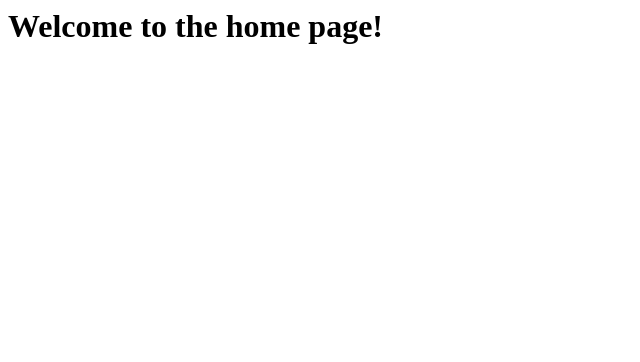
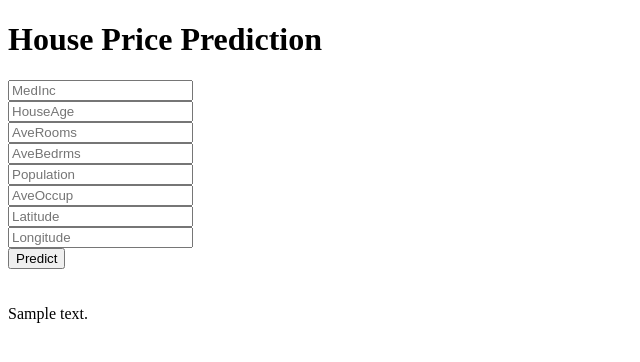
Before and after one commit to Ari-19/California_housing-Prediction, a Flask app: template templates/home.html in a window 1280 px wide. Shown: the top 362 px of the page, without its empty margins (0-640 px from the left). Run offline with Flask 3, Linux system fonts and the light colour scheme; the template is opened without the code that fills it: most values are stand-ins (such as "Sample title", 1, 10 or a date in 2020); parts of the project's set-up code (start-up, migrations or seed data) failed here and were passed over.

Commit message:
The Web Application Is Ready

```diff
--- a/requirements.txt
+++ b/requirements.txt
@@ -4,3 +4,4 @@ pandas
 numpy
 matplotlib
 seaborn
+gunicorn
--- a/templates/home.html
+++ b/templates/home.html
@@ -1,3 +1,30 @@
-<h1>
-    Welcome to the home page!
-</h1>
+<!DOCTYPE html>
+<html>
+<head>
+    <meta charset="UTF-8">
+    <title>ML API</title>
+    <link href='https://fonts.googleapis.com/css?family=Pacifico' rel='stylesheet' type='text/css'>
+    <link href='https://fonts.googleapis.com/css?family=Arimo' rel='stylesheet' type='text/css'>
+    <link href='https://fonts.googleapis.com/css?family=Hind:300' rel='stylesheet' type='text/css'>
+    <link href='https://fonts.googleapis.com/css?family=Open+Sans+Condensed:300' rel='stylesheet' type='text/css'>
+</head>
+<body>
+    <div class="login">
+        <h1>House Price Prediction</h1>
+        <!-- Main Input For Receiving Query to our ML -->
+        <form action="{{ url_for('predict_api')}}" method="post">
+            <input type="text" name="MedInc" placeholder="MedInc" required="required" /><br>
+            <input type="text" name="HouseAge" placeholder="HouseAge" required="required" /><br>
+            <input type="text" name="AveRooms" placeholder="AveRooms" required="required" /><br>
+            <input type="text" name="AveBedrms" placeholder="AveBedrms" required="required" /><br>
+            <input type="text" name="Population" placeholder="Population" required="required" /><br>
+            <input type="text" name="AveOccup" placeholder="AveOccup" required="required" /><br>
+            <input type="text" name="Latitude" placeholder="Latitude" required="required" /><br>
+            <input type="text" name="Longitude" placeholder="Longitude" required="required" /><br>
+            <button type="submit" class="btn btn-primary btn-block btn-large">Predict</button>
+        </form>
+        <br><br>
+    </div>
+    {{prediction_text}}
+</body>
+</html>
```
